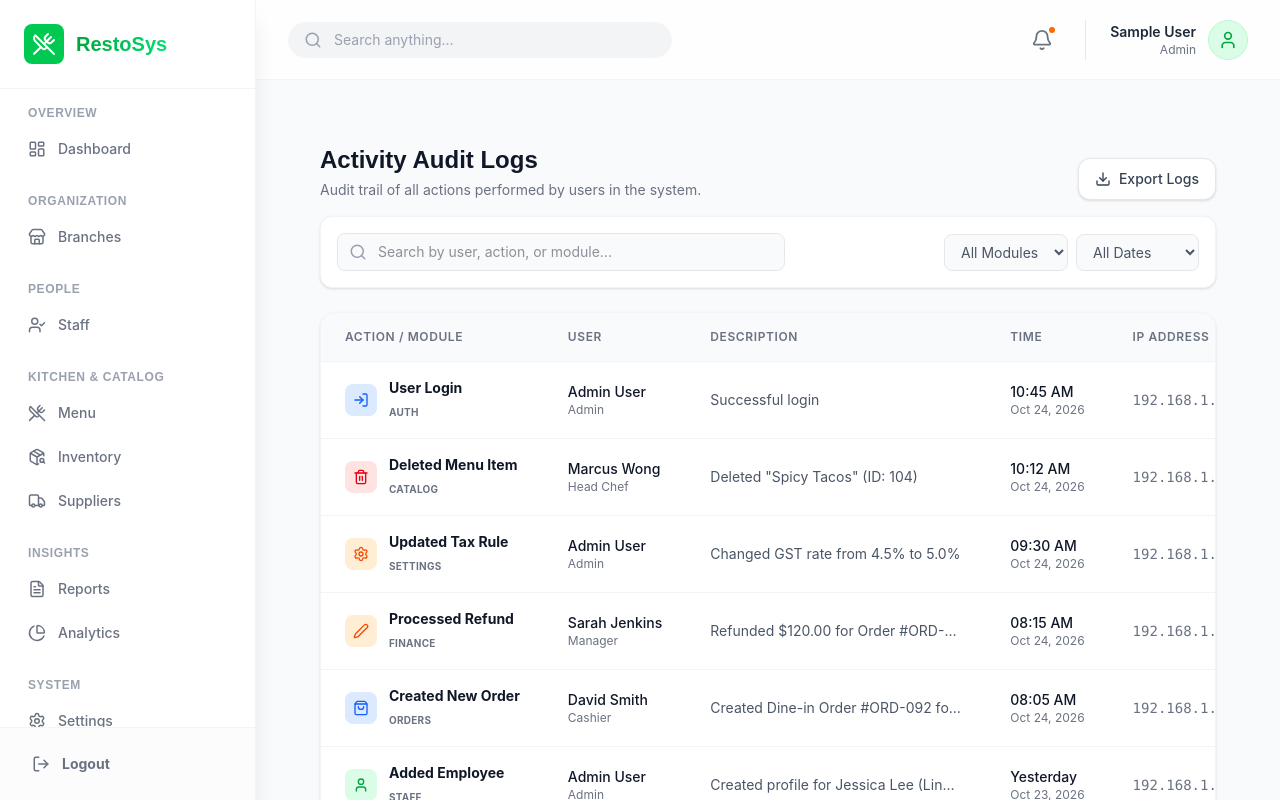
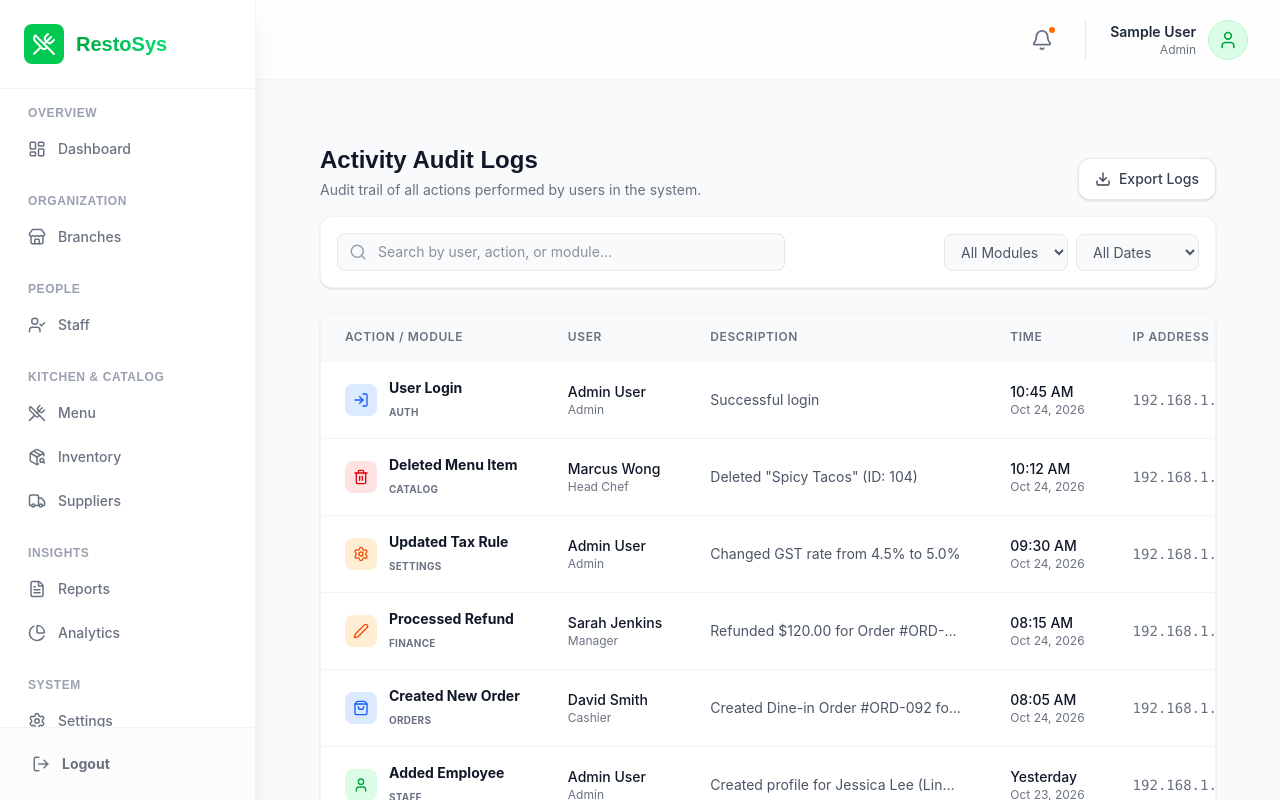
Before and after one commit to ruthralekhaantigraviity/RMS, a React app in the folder frontend/: page /admin/activity in a window 1280 px wide. Built offline with nearby package versions, Linux system fonts and the light colour scheme; no server answers; sample sign-in values are in the browser's storage; the HTML template or start-up script is replaced by a standard one.

Commit message:
Remove global search bar from Topbar

```diff
--- a/frontend/src/components/Topbar.jsx
+++ b/frontend/src/components/Topbar.jsx
@@ -14,14 +14,6 @@ const Topbar = () => {
                 >
                     <Menu size={24} />
                 </button>
-                <div className="flex items-center bg-gray-100 px-4 py-2 rounded-full w-full md:w-96 focus-within:ring-2 focus-within:ring-green-500/20 transition-all">
-                    <Search size={18} className="text-gray-400 shrink-0" />
-                <input
-                    type="text"
-                    placeholder="Search anything..."
-                    className="bg-transparent border-none outline-none w-full ml-3 text-sm text-gray-700 placeholder-gray-400"
-                />
-            </div>
             </div>
 
 
```
